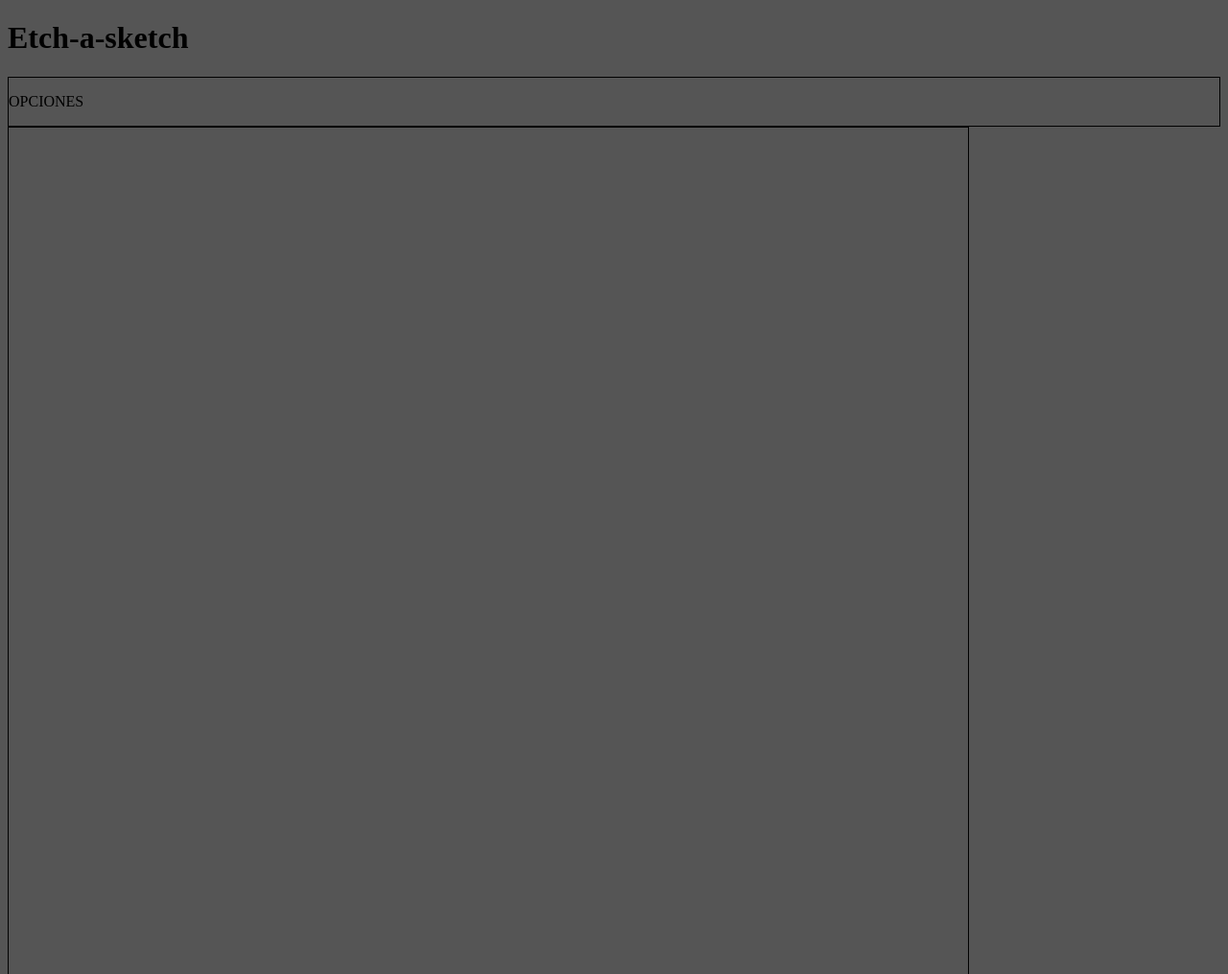
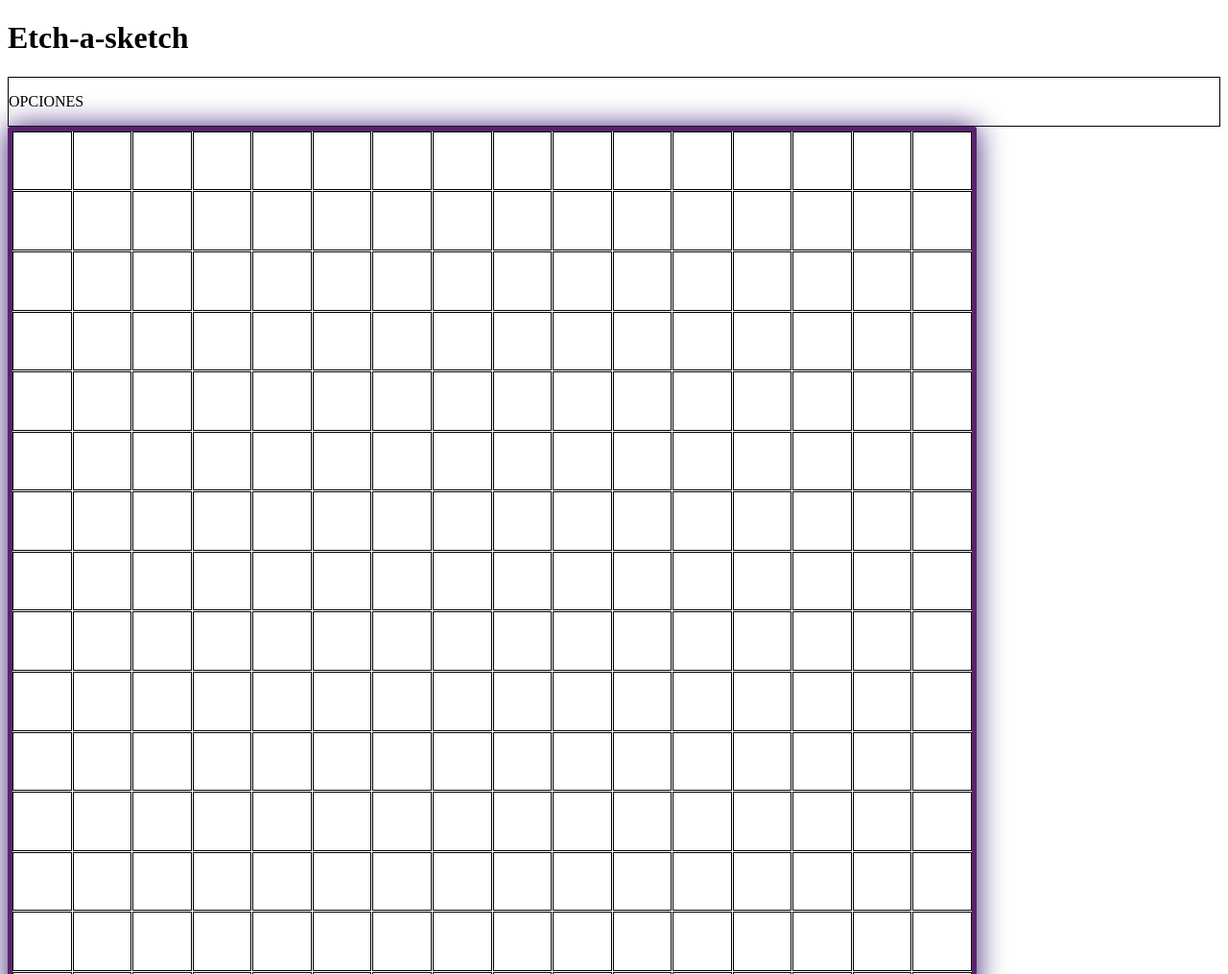
Before and after one commit to enzoJOtalora/etch-a-sketch, a plain HTML site: page index.html in a window 1280 px wide. Shown: the top 1015 px of the page at 96% size. Drawn offline with Linux system fonts and the light colour scheme.

Commit message:
Create static grid

```diff
--- a/index.html
+++ b/index.html
@@ -15,5 +15,6 @@
     <div id="sketch-wrapper">
 
     </div>
+    <script src="script.js"></script>
 </body>
 </html>
--- a/script.js
+++ b/script.js
@@ -1,9 +1,13 @@
-function createGrid(size){
+function createGrid(){
     const gridContainer = document.getElementById('sketch-wrapper');
-    for (let i = 0; i < 16; i++) {
+    gridContainer.innerHTML = '';
+    for (let i = 0; i < 16*16; i++) {
         const gridDiv = document.createElement('div');
+        //gridDiv.classList.add('grid-element');
         //gridContainer.classList.remove('grid-10x10', 'grid-20x20', 'grid-30x30');
         //gridContainer.classList.add(className);
         gridContainer.appendChild(gridDiv);
       }
 }
+
+createGrid()
--- a/styles.css
+++ b/styles.css
@@ -1,10 +1,13 @@
-body{
-    background-color: #555;
-}
-#sketch-wrapper{
-    display: grid;
+#sketch-wrapper {
+    display: inline-grid;
+    grid-gap: 1px;
+    border: 5px solid #5A236C;
+    border-radius: 2px;
+    box-shadow: 0 0 30px #392270;
+    grid-template-columns: repeat(16, 1fr);
+    grid-template-rows: repeat(16, 1fr);
+    height: 1000px;
     width: 1000px;
-    height: 1000px;
 }
 div{
     border: 1px solid black;
```
